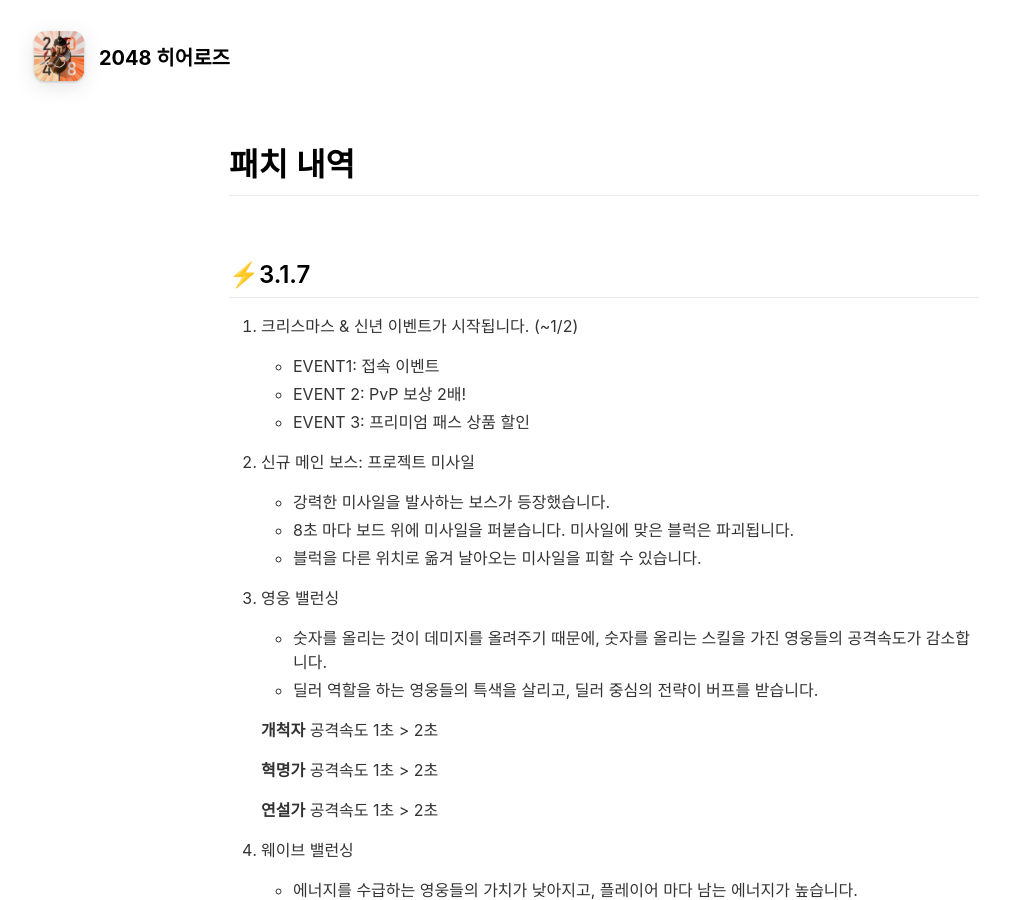
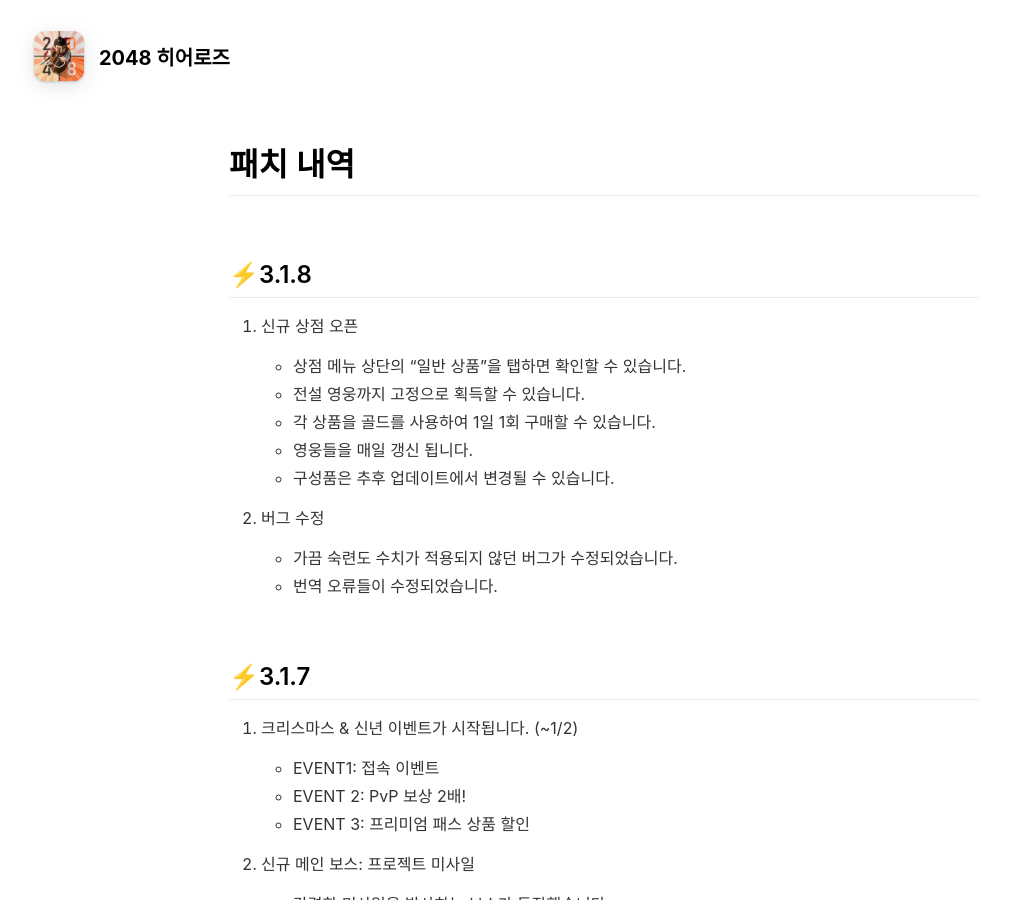
Before and after one commit to ArgoExped/Frozen-Arts, a Jekyll site: the page built from patch-kr.md, in a window 1280 px wide and 900 px high. Shown: the whole window, without its empty margins (36-1046 px from the left). Built offline with Jekyll 4.4.1, drawn with Linux system fonts in a browser that asks for light colours; nearby versions of some CDN libraries.

Commit message:
Update patch-kr.md
3.1.8

```diff
--- a/patch-kr.md
+++ b/patch-kr.md
@@ -4,6 +4,26 @@ title: Patch Logs
 include_in_header: true
 ---
 # 패치 내역
+
+<br>
+## ⚡3.1.8
+
+
+1. 신규 상점 오픈
+
+	- 상점 메뉴 상단의 "일반 상품"을 탭하면 확인할 수 있습니다.
+	- 전설 영웅까지 고정으로 획득할 수 있습니다.
+	- 각 상품을 골드를 사용하여 1일 1회 구매할 수 있습니다.
+	- 영웅들을 매일 갱신 됩니다.
+	- 구성품은 추후 업데이트에서 변경될 수 있습니다.
+
+
+
+2. 버그 수정
+
+	- 가끔 숙련도 수치가 적용되지 않던 버그가 수정되었습니다.
+	- 번역 오류들이 수정되었습니다.
+
 
 <br>
 
```
